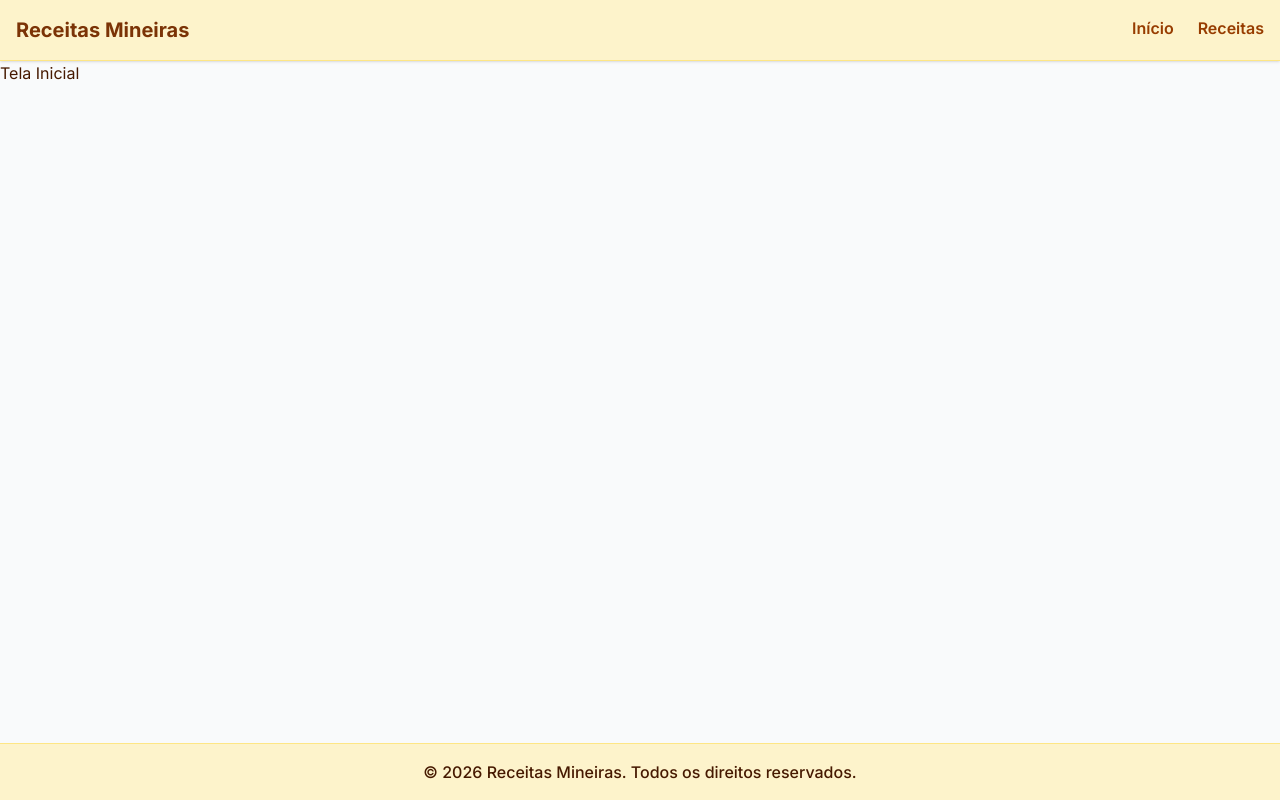
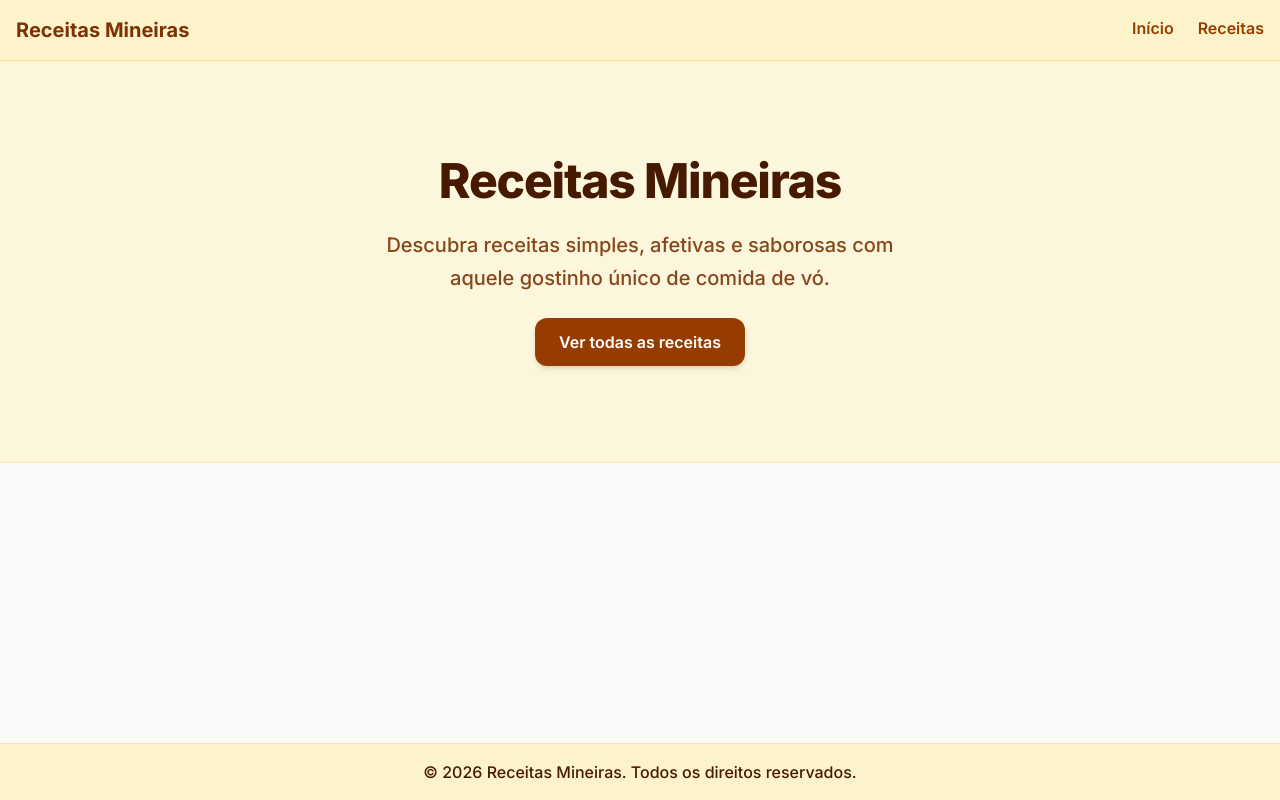
Before and after one commit to anacmeira/Receitas, a Next.js app: page / in a window 1280 px wide. Built offline with nearby package versions, Linux system fonts and the light colour scheme.

Commit message:
Estilização da página Home e limpeza do css global

```diff
--- a/src/app/page.tsx
+++ b/src/app/page.tsx
@@ -1,10 +1,26 @@
+import Link from "next/link";
 
 export default function Home(){
-  return (
-    <main className="flex-grow">
-      <h1>Tela Inicial</h1>
+  return(
+    <main className="flex-grow bg-amber-50/40">
+      <section className="bg-amber-100/50 py-16 md:py-24 border-b border-amber-200/60 px-4">
+        <div className="flex flex-col gap-6 items-center container mx-auto text-center max-w-3xl">
+          <h1 className="text-3xl sm:text-4xl md:text-5xl font-extrabold text-amber-950 tracking-tight">
+            Receitas Mineiras
+          </h1>
+
+          <p className="text-base sm:text-lg md:text-xl text-amber-900/90 font-medium max-w-xl leading-relaxed">
+            Descubra receitas simples, afetivas e saborosas com aquele gostinho único de comida de vó.
+          </p>
+
+          <Link
+            className="bg-amber-800 hover:bg-amber-900 active:scale-95 transition-all text-white font-semibold rounded-xl px-6 py-3 shadow-md hover:shadow-lg text-sm sm:text-base"
+            href="/receitas"
+          >
+            Ver todas as receitas
+          </Link>
+        </div>
+      </section>
     </main>
-
-  );
-
+  )
 }
```
